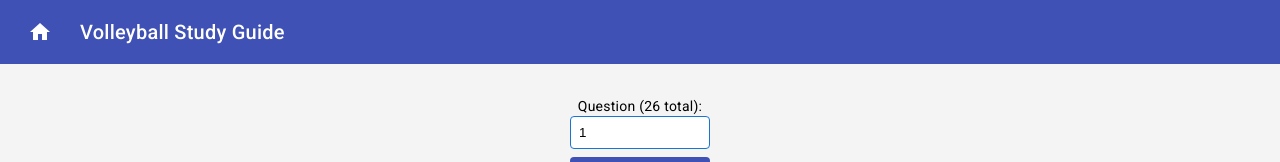
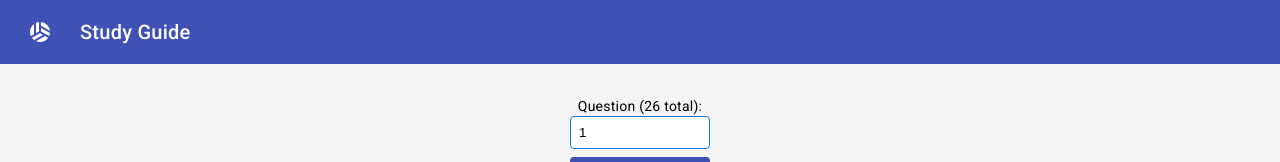
Before and after one commit to jefftoppings/volleyball-study-guide, an Angular app: page / in a window 1280 px wide. Shown: the top 162 px of the page. Built offline with nearby package versions, Linux system fonts and the light colour scheme.

Commit message:
chore: update home icon, words

```diff
--- a/src/app/app.component.html
+++ b/src/app/app.component.html
@@ -5,10 +5,10 @@
     [queryParams]="{}"
     queryParamsHandling=""
   >
-    <mat-icon>home</mat-icon>
+    <mat-icon>sports_volleyball</mat-icon>
   </button>
   <div class="toolbar-container">
-    <span>Volleyball Study Guide</span>
+    <span class="title">Study Guide</span>
     @if (questionId$ | async; as questionId) {
     <div class="nav-container">
       @if (questionId > 1) {
--- a/src/app/app.component.scss
+++ b/src/app/app.component.scss
@@ -4,6 +4,9 @@
   justify-content: space-between;
   margin-left: 16px;
   width: 100%;
+  .title {
+    flex-shrink: 1;
+  }
   .nav-container {
     display: flex;
     align-items: center;
```
Lines whose indentation alone changed are shown as unchanged.
